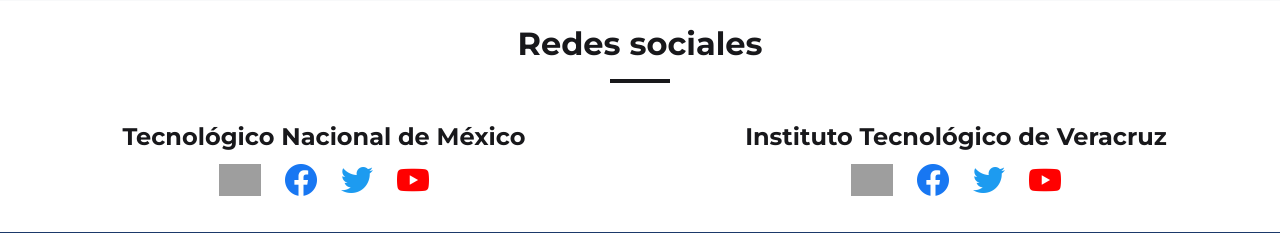
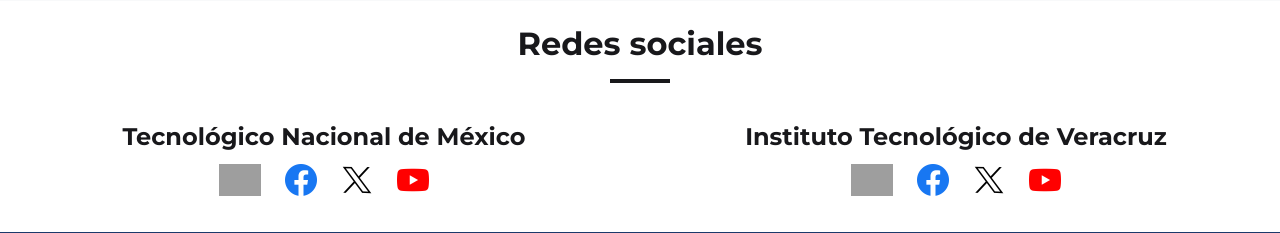
Before and after one commit to dddniela/Ingenieria-Mecatronica, a PHP site: page / in a window 1280 px wide. Shown: the part 2632-2865 px from the top of the page. Run offline with PHP 8.4, Linux system fonts and the light colour scheme; grey boxes are pictures that could not be loaded.

Commit message:
new icon twitter

```diff
--- a/src/View/inicio.php
+++ b/src/View/inicio.php
@@ -309,7 +309,7 @@
         </a>
         <a class="mx-2" href="https://twitter.com/TecNM_MX" target="_blank" style="text-decoration: none;">
           <div class="d-flex flex-row justify-content-center">
-            <img class="img-fluid shadow-1-strong rounded mb-4 p-1" style="height: 40px" src="img/iconos/twitter.PNG" alt="">
+            <img class="img-fluid shadow-1-strong rounded mb-4 p-1" style="height: 40px" src="img/iconos/twitterX.png" alt="">
           </div>
         </a>
         <a class="mx-2" href="https://www.youtube.com/user/SNESTMX" target="_blank" style="text-decoration: none;">
@@ -334,7 +334,7 @@
         </a>
         <a class="mx-2" href="https://twitter.com/tvitver" target="_blank" style="text-decoration: none;">
           <div class="d-flex flex-row justify-content-center">
-            <img class="img-fluid shadow-1-strong rounded mb-4 p-1" style="height: 40px" src="img/iconos/twitter.PNG" alt="">
+            <img class="img-fluid shadow-1-strong rounded mb-4 p-1" style="height: 40px" src="img/iconos/twitterX.png" alt="">
           </div>
         </a>
         <a class="mx-2" href="https://www.youtube.com/channel/UCVBkOP_rj5ulvlriG88jTzA" target="_blank" style="text-decoration: none;">
```
Also changed, not shown: img/iconos/twitterX.png (added).
